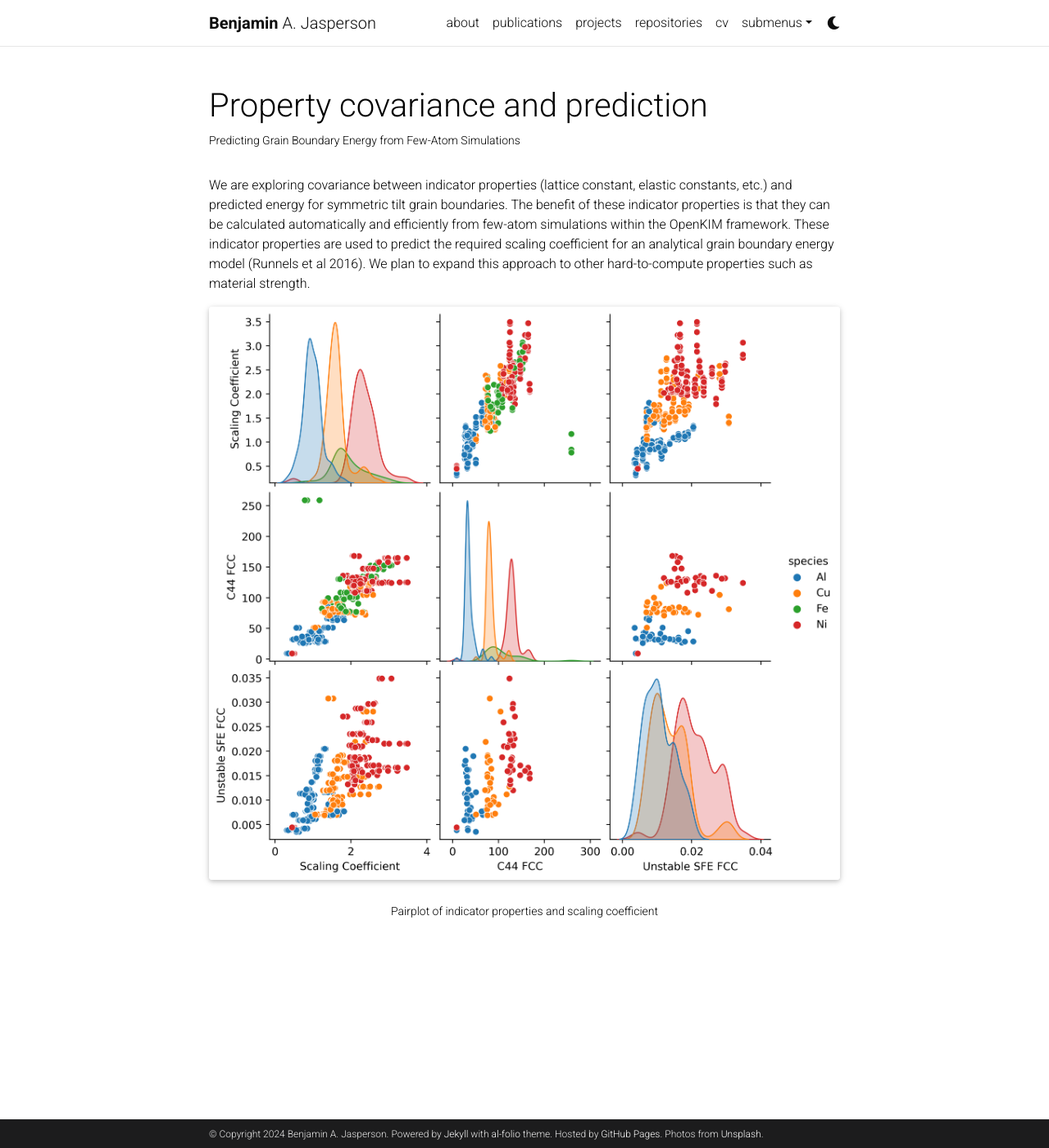
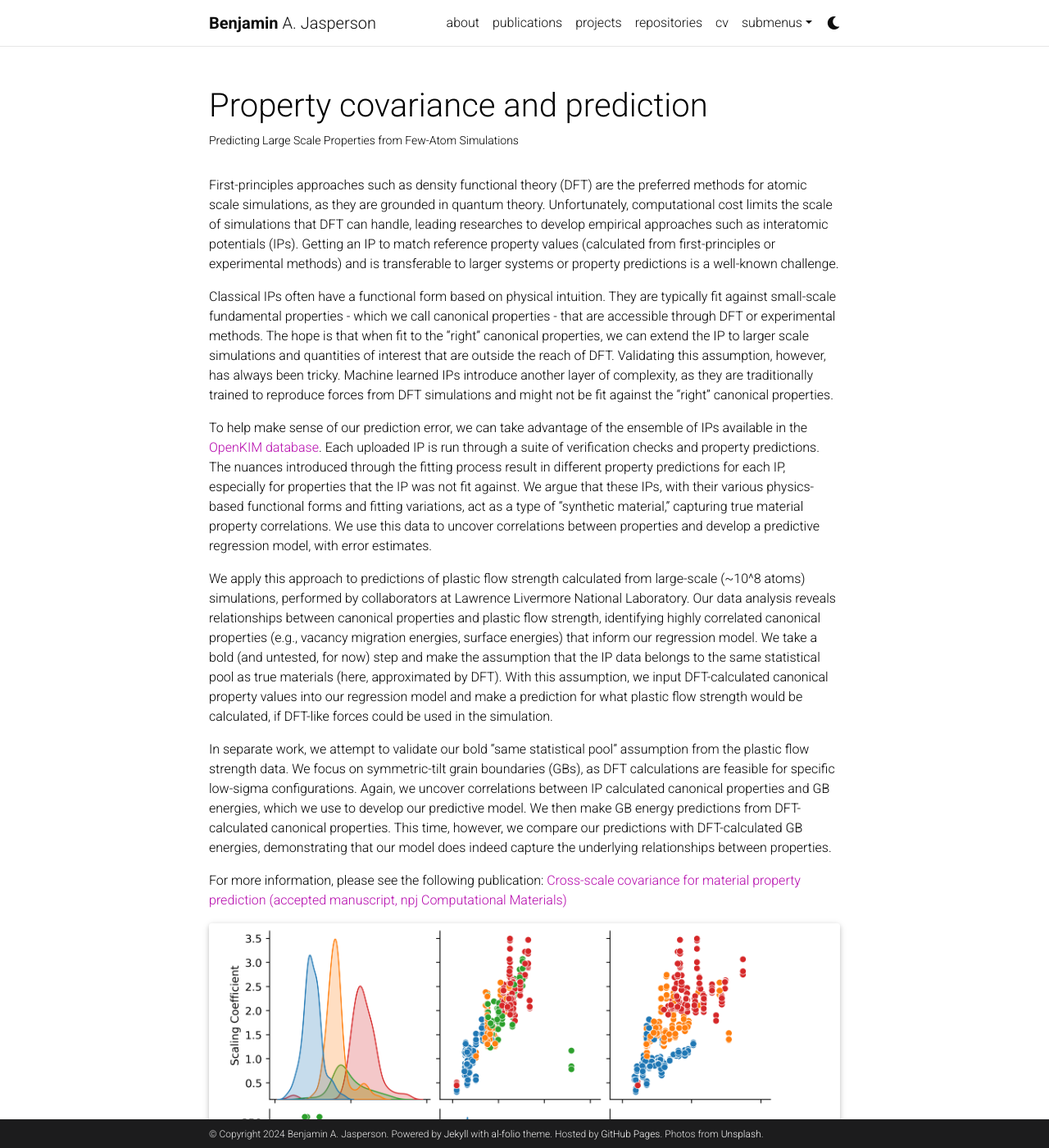
Before and after one commit to bjasperson/bjasperson.github.io, a Jekyll site: the page built from _projects/gb.md, in a window 1280 px wide and 1400 px high. Shown: the whole window at 82% size. Built offline with Jekyll 4.4.1, drawn with Linux system fonts in a browser that asks for light colours; full-size pictures stand in for the smaller copies a plugin makes; comment, search, counter and statistics services are not loaded; a style sheet for code colours, icons or effects is not loaded.

Commit message:
text updates

```diff
--- a/_projects/gb.md
+++ b/_projects/gb.md
@@ -1,16 +1,40 @@
 ---
 layout: page
 title: Property covariance and prediction
-description: Predicting Grain Boundary Energy from Few-Atom Simulations
+description: Predicting Large Scale Properties from Few-Atom Simulations
 img: assets/img/gb_pairplot.png
 importance: 1
 category: work
 ---
 
-We are exploring covariance between indicator properties (lattice constant, elastic constants, etc.) and predicted energy for symmetric tilt grain boundaries.
-The benefit of these indicator properties is that they can be calculated automatically and efficiently from few-atom simulations within the OpenKIM framework.
-These indicator properties are used to predict the required scaling coefficient for an analytical grain boundary energy model (Runnels et al 2016).
-We plan to expand this approach to other hard-to-compute properties such as material strength.
+First-principles approaches such as density functional theory (DFT) are the preferred methods for atomic scale simulations, as they are grounded in quantum theory.
+Unfortunately, computational cost limits the scale of simulations that DFT can handle, leading researches to develop empirical approaches such as interatomic potentials (IPs).
+Getting an IP to match reference property values (calculated from first-principles or experimental methods) and is transferable to larger systems or property predictions is a well-known challenge.
+
+Classical IPs often have a functional form based on physical intuition.
+They are typically fit against small-scale fundamental properties - which we call canonical properties - that are accessible through DFT or experimental methods.
+The hope is that when fit to the "right" canonical properties, we can extend the IP to larger scale simulations and quantities of interest that are outside the reach of DFT.
+Validating this assumption, however, has always been tricky.
+Machine learned IPs introduce another layer of complexity, as they are traditionally trained to reproduce forces from DFT simulations and might not be fit against the "right" canonical properties.
+
+To help make sense of our prediction error, we can take advantage of the ensemble of IPs available in the [OpenKIM database](https://openkim.org/).
+Each uploaded IP is run through a suite of verification checks and property predictions.
+The nuances introduced through the fitting process result in different property predictions for each IP, especially for properties that the IP was not fit against.
+We argue that these IPs, with their various physics-based functional forms and fitting variations, act as a type of "synthetic material," capturing true material property correlations.
+We use this data to uncover correlations between properties and develop a predictive regression model, with error estimates.
+
+We apply this approach to predictions of plastic flow strength calculated from large-scale (~10^8 atoms) simulations, performed by collaborators at Lawrence Livermore National Laboratory.
+Our data analysis reveals relationships between canonical properties and plastic flow strength, identifying highly correlated canonical properties (e.g., vacancy migration energies, surface energies) that inform our regression model.
+We take a bold (and untested, for now) step and make the assumption that the IP data belongs to the same statistical pool as true materials (here, approximated by DFT).
+With this assumption, we input DFT-calculated canonical property values into our regression model and make a prediction for what plastic flow strength would be calculated, if DFT-like forces could be used in the simulation.
+
+In separate work, we attempt to validate our bold "same statistical pool" assumption from the plastic flow strength data.
+We focus on symmetric-tilt grain boundaries (GBs), as DFT calculations are feasible for specific low-sigma configurations.
+Again, we uncover correlations between IP calculated canonical properties and GB energies, which we use to develop our predictive model.
+We then make GB energy predictions from DFT-calculated canonical properties.
+This time, however, we compare our predictions with DFT-calculated GB energies, demonstrating that our model does indeed capture the underlying relationships between properties.
+
+For more information, please see the following publication: [Cross-scale covariance for material property prediction (accepted manuscript, npj Computational Materials)](https://arxiv.org/abs/2406.05146)
 
 <div class="row">
     <div class="col-sm mt-3 mt-md-0">
```
